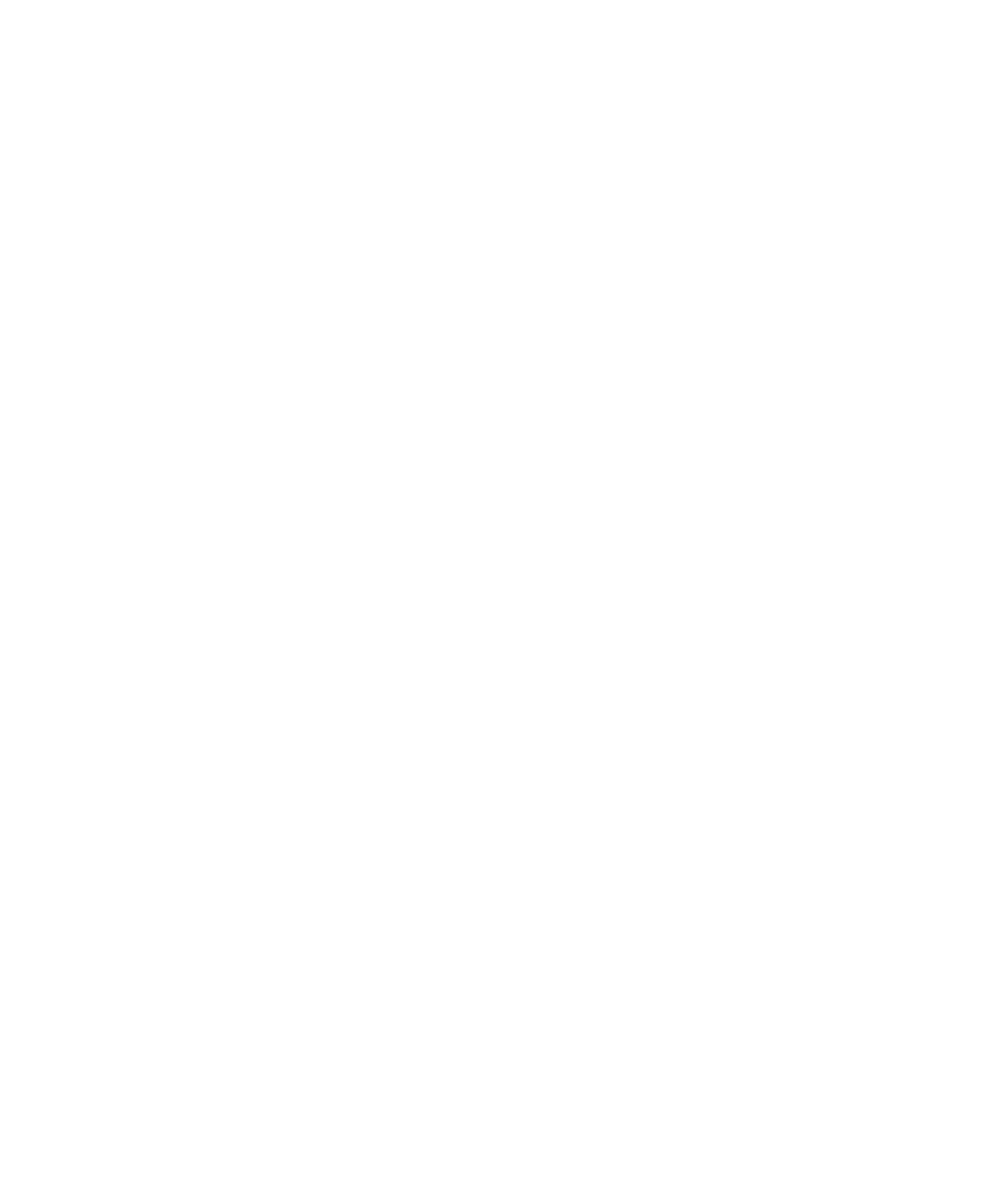
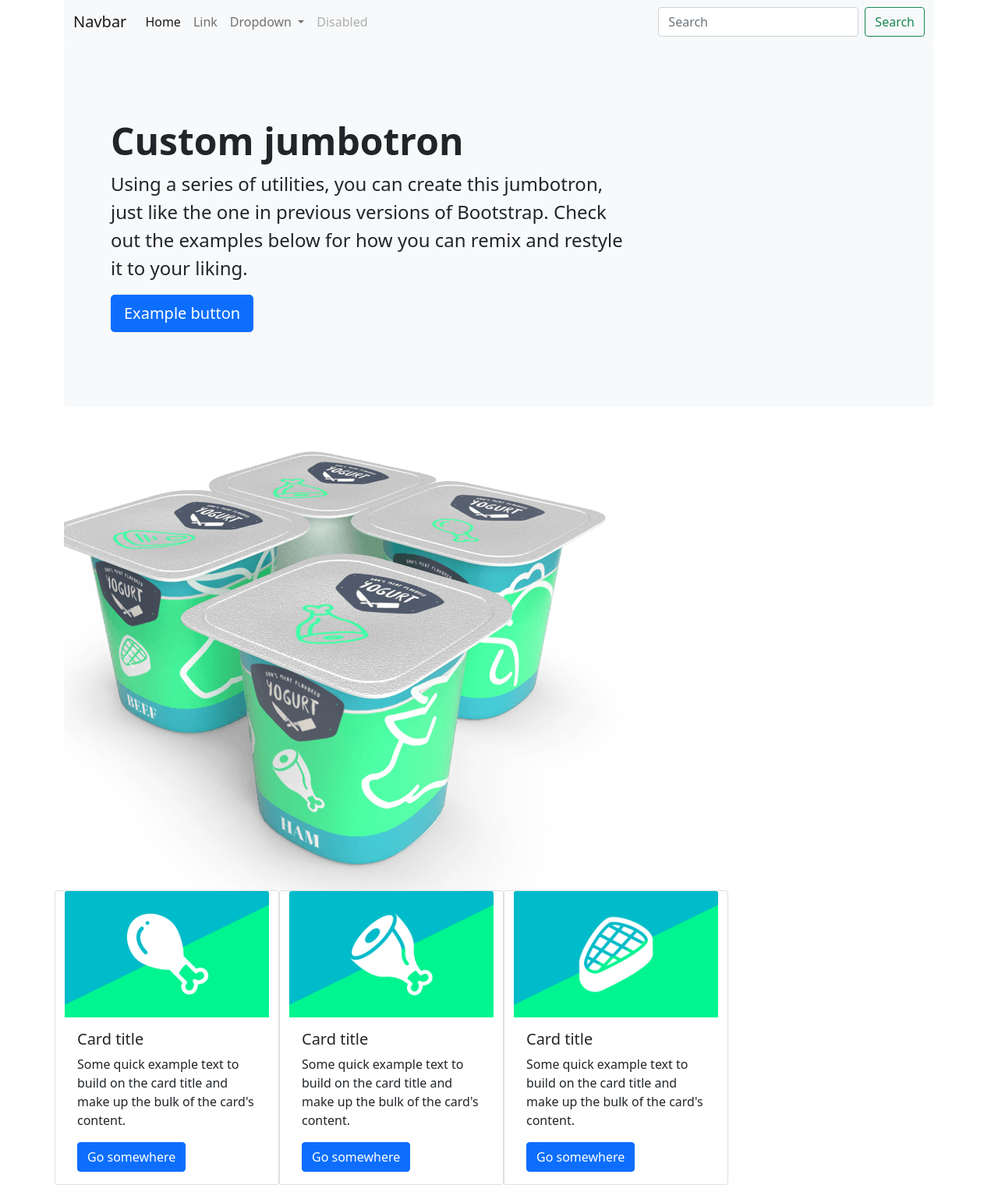
Before and after one commit to Abdulbosit-AiM/yogurt-bootstrap, a plain HTML site: page index.html in a window 1280 px wide. Shown: the whole page at 78% size. Before the commit the page ends 800 px from the top, so only its background shows below. Drawn offline with nearby package versions, Linux system fonts and the light colour scheme.

Commit message:
add navbar + jumbotron+ carousel + cards

```diff
--- a/index.html
+++ b/index.html
@@ -5,10 +5,114 @@
     <meta http-equiv="X-UA-Compatible" content="IE=edge">
     <meta name="viewport" content="width=device-width, initial-scale=1">    <title>Yogurt</title>
     <link href="https://cdn.jsdelivr.net/npm/bootstrap@5.1.3/dist/css/bootstrap.min.css" rel="stylesheet" integrity="sha384-1BmE4kWBq78iYhFldvKuhfTAU6auU8tT94WrHftjDbrCEXSU1oBoqyl2QvZ6jIW3" crossorigin="anonymous">
+    <link rel="stylesheet" href="style.css">
 </head>
 <body>
 
+    <div class="container">
+        <!-- Navbar -->
+        <nav class="navbar navbar-expand-lg navbar-light bg-light">
+            <div class="container-fluid">
+              <a class="navbar-brand" href="#">Navbar</a>
+              <button class="navbar-toggler" type="button" data-bs-toggle="collapse" data-bs-target="#navbarSupportedContent" aria-controls="navbarSupportedContent" aria-expanded="false" aria-label="Toggle navigation">
+                <span class="navbar-toggler-icon"></span>
+              </button>
+              <div class="collapse navbar-collapse" id="navbarSupportedContent">
+                <ul class="navbar-nav me-auto mb-2 mb-lg-0">
+                  <li class="nav-item">
+                    <a class="nav-link active" aria-current="page" href="#">Home</a>
+                  </li>
+                  <li class="nav-item">
+                    <a class="nav-link" href="#">Link</a>
+                  </li>
+                  <li class="nav-item dropdown">
+                    <a class="nav-link dropdown-toggle" href="#" id="navbarDropdown" role="button" data-bs-toggle="dropdown" aria-expanded="false">
+                      Dropdown
+                    </a>
+                    <ul class="dropdown-menu" aria-labelledby="navbarDropdown">
+                      <li><a class="dropdown-item" href="#">Action</a></li>
+                      <li><a class="dropdown-item" href="#">Another action</a></li>
+                      <li><hr class="dropdown-divider"></li>
+                      <li><a class="dropdown-item" href="#">Something else here</a></li>
+                    </ul>
+                  </li>
+                  <li class="nav-item">
+                    <a class="nav-link disabled">Disabled</a>
+                  </li>
+                </ul>
+                <form class="d-flex">
+                  <input class="form-control me-2" type="search" placeholder="Search" aria-label="Search">
+                  <button class="btn btn-outline-success" type="submit">Search</button>
+                </form>
+              </div>
+            </div>
+        </nav>
 
+        <!-- JumboTron -->
+        <div class="p-5 mb-4 bg-light rounded-3">
+            <div class="container-fluid py-5">
+              <h1 class="display-5 fw-bold">Custom jumbotron</h1>
+              <p class="col-md-8 fs-4">Using a series of utilities, you can create this jumbotron, just like the one in previous versions of Bootstrap. Check out the examples below for how you can remix and restyle it to your liking.</p>
+              <button class="btn btn-primary btn-lg" type="button">Example button</button>
+            </div>
+        </div>
+
+        <!-- Carousel -->
+        <div id="carouselExampleControls" class="carousel slide" data-bs-ride="carousel">
+            <div class="carousel-inner">
+              <div class="carousel-item active">
+                <img src="./images/yogurt-1.png" class="d-block w-100" alt="...">
+              </div>
+              <div class="carousel-item">
+                <img src="./images/yogurt-2.png" class="d-block w-100" alt="...">
+              </div>
+              <div class="carousel-item">
+                <img src="./images/yogurt-3.png" class="d-block w-100" alt="...">
+              </div>
+            </div>
+            <button class="carousel-control-prev" type="button" data-bs-target="#carouselExampleControls" data-bs-slide="prev">
+              <span class="carousel-control-prev-icon" aria-hidden="true"></span>
+              <span class="visually-hidden">Previous</span>
+            </button>
+            <button class="carousel-control-next" type="button" data-bs-target="#carouselExampleControls" data-bs-slide="next">
+              <span class="carousel-control-next-icon" aria-hidden="true"></span>
+              <span class="visually-hidden">Next</span>
+            </button>
+        </div>
+
+        <!-- Cards -->
+        <div class="row d-flex justify-space-between">
+            <div class="card" style="width: 18rem;">
+                <img src="./images/product1.png" class="card-img-top" alt="...">
+                <div class="card-body">
+                  <h5 class="card-title">Card title</h5>
+                  <p class="card-text">Some quick example text to build on the card title and make up the bulk of the card's content.</p>
+                  <a href="#" class="btn btn-primary">Go somewhere</a>
+                </div>
+            </div>
+
+            <div class="card" style="width: 18rem;">
+                <img src="./images/product2.png" class="card-img-top" alt="...">
+                <div class="card-body">
+                  <h5 class="card-title">Card title</h5>
+                  <p class="card-text">Some quick example text to build on the card title and make up the bulk of the card's content.</p>
+                  <a href="#" class="btn btn-primary">Go somewhere</a>
+                </div>
+            </div>
+
+            <div class="card" style="width: 18rem;">
+                <img src="./images/product3.png" class="card-img-top" alt="...">
+                <div class="card-body">
+                  <h5 class="card-title">Card title</h5>
+                  <p class="card-text">Some quick example text to build on the card title and make up the bulk of the card's content.</p>
+                  <a href="#" class="btn btn-primary">Go somewhere</a>
+                </div>
+            </div>
+
+        </div>
+
+
+    </div>
 
 
 
```
Also changed, not shown: style.css (added).
